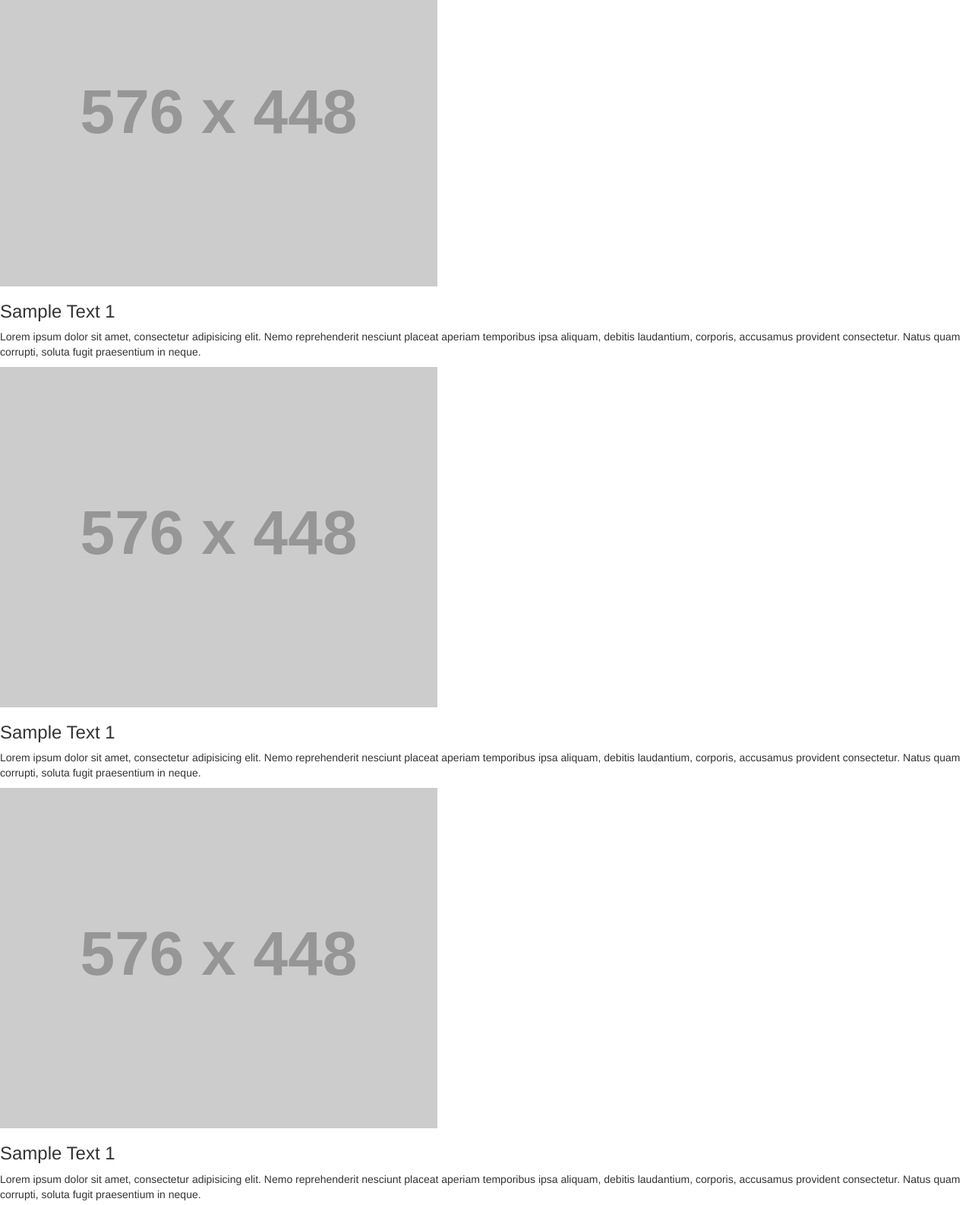
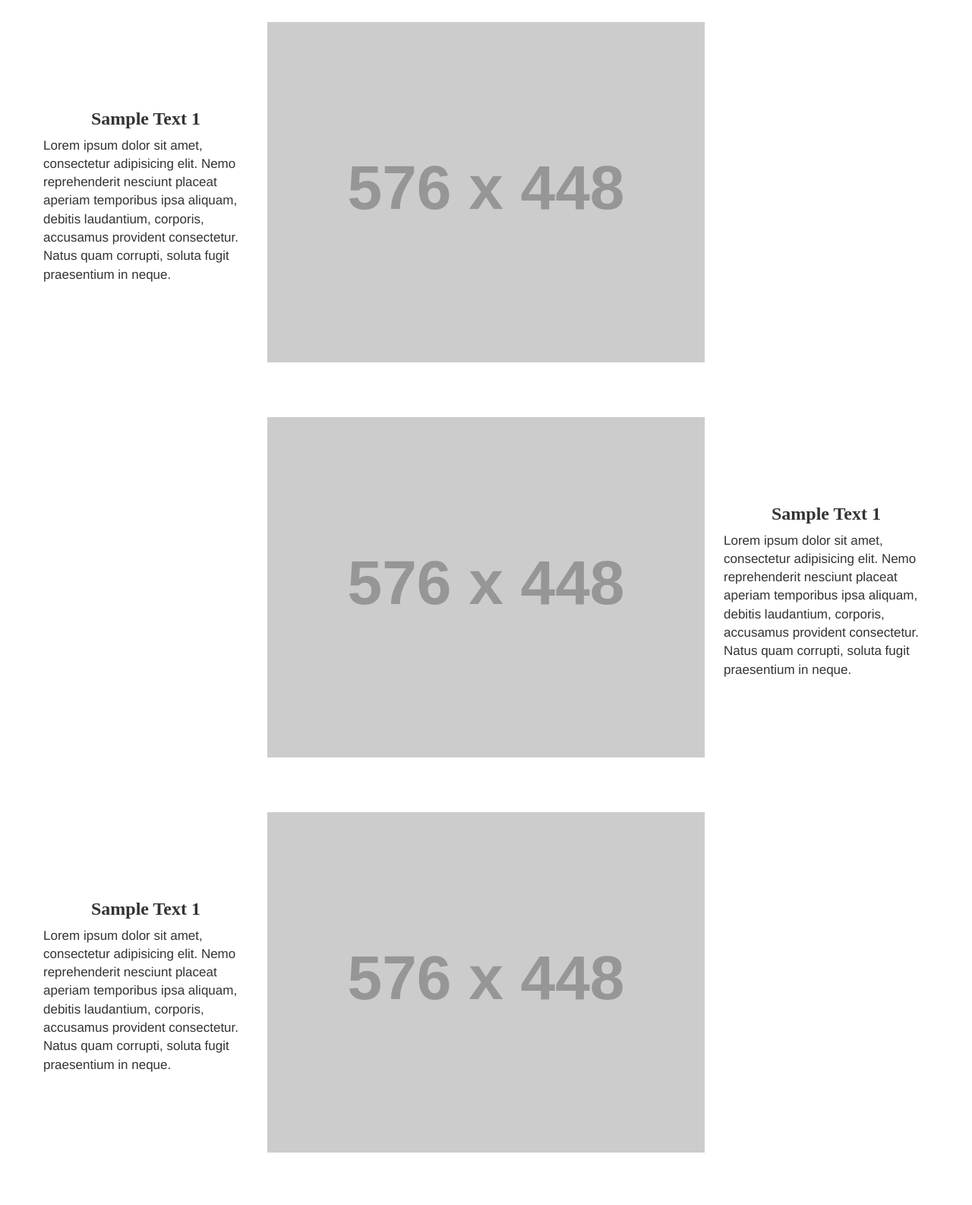
Before and after one commit to madhuni/5-axis-website, a website: page index.html in a window 1280 px wide. Shown: the part 3240-4826 px from the top of the page at 76% size. Drawn offline with Linux system fonts and the light colour scheme; placeholder pictures from the web are drawn by us.

Commit message:
update: Update the structure for the 'tech-specs' section

```diff
--- a/index.html
+++ b/index.html
@@ -108,32 +108,38 @@
 	</div><!-- end of 'features' -->
 
 	<div class="tech-specs">
-		<h2>Tech spec of the product</h2>
 
-		<div>
-			<img src="http://via.placeholder.com/576x448">
-			<h3>Sample Text 1</h3>
+		<div class="wrapper">
+			<h2 class="headline headline--centered headline--tech-specs">Tech spec of the product</h2>
+
+			<div class="tech-specs__item">
+				<img src="http://via.placeholder.com/576x448" class="img-responsive tech-specs__item__item-img">
+				<div class="tech-specs__item__details tech-specs__item__details--right">
+					<h3 class="tech-specs__item__details__subheading">Sample Text 1</h3>
 					<p>Lorem ipsum dolor sit amet, consectetur adipisicing elit. Nemo reprehenderit nesciunt placeat aperiam temporibus ipsa aliquam, debitis laudantium, corporis, accusamus provident consectetur. Natus quam corrupti, soluta fugit praesentium in neque.</p>
 				</div>
-		<div>
-			<img src="http://via.placeholder.com/576x448">
-			<h3>Sample Text 1</h3>
+			</div>
+			<div class="tech-specs__item">
+				<img src="http://via.placeholder.com/576x448" class="img-responsive tech-specs__item__item-img">
+				<div class="tech-specs__item__details tech-specs__item__details--left">
+					<h3 class="tech-specs__item__details__subheading">Sample Text 1</h3>
 					<p>Lorem ipsum dolor sit amet, consectetur adipisicing elit. Nemo reprehenderit nesciunt placeat aperiam temporibus ipsa aliquam, debitis laudantium, corporis, accusamus provident consectetur. Natus quam corrupti, soluta fugit praesentium in neque.</p>
 				</div>
-		<div>
-			<img src="http://via.placeholder.com/576x448">
-			<h3>Sample Text 1</h3>
+			</div>
+			<div class="tech-specs__item">
+				<img src="http://via.placeholder.com/576x448" class="img-responsive tech-specs__item__item-img">
+				<div class="tech-specs__item__details tech-specs__item__details--right">
+					<h3 class="tech-specs__item__details__subheading">Sample Text 1</h3>
 					<p>Lorem ipsum dolor sit amet, consectetur adipisicing elit. Nemo reprehenderit nesciunt placeat aperiam temporibus ipsa aliquam, debitis laudantium, corporis, accusamus provident consectetur. Natus quam corrupti, soluta fugit praesentium in neque.</p>
 				</div>
-		<div>
-			<img src="http://via.placeholder.com/576x448">
-			<h3>Sample Text 1</h3>
+			</div>
+			<div class="tech-specs__item">
+				<img src="http://via.placeholder.com/576x448" class="img-responsive tech-specs__item__item-img">
+				<div class="tech-specs__item__details tech-specs__item__details--left">
+					<h3 class="tech-specs__item__details__subheading">Sample Text 1</h3>
 					<p>Lorem ipsum dolor sit amet, consectetur adipisicing elit. Nemo reprehenderit nesciunt placeat aperiam temporibus ipsa aliquam, debitis laudantium, corporis, accusamus provident consectetur. Natus quam corrupti, soluta fugit praesentium in neque.</p>
 				</div>
-		<div>
-			<img src="http://via.placeholder.com/576x448">
-			<h3>Sample Text 1</h3>
-			<p>Lorem ipsum dolor sit amet, consectetur adipisicing elit. Nemo reprehenderit nesciunt placeat aperiam temporibus ipsa aliquam, debitis laudantium, corporis, accusamus provident consectetur. Natus quam corrupti, soluta fugit praesentium in neque.</p>
+			</div>
 		</div>
 	</div><!-- end of 'tech-specs' -->
 
```
Lines whose indentation alone changed are shown as unchanged.
